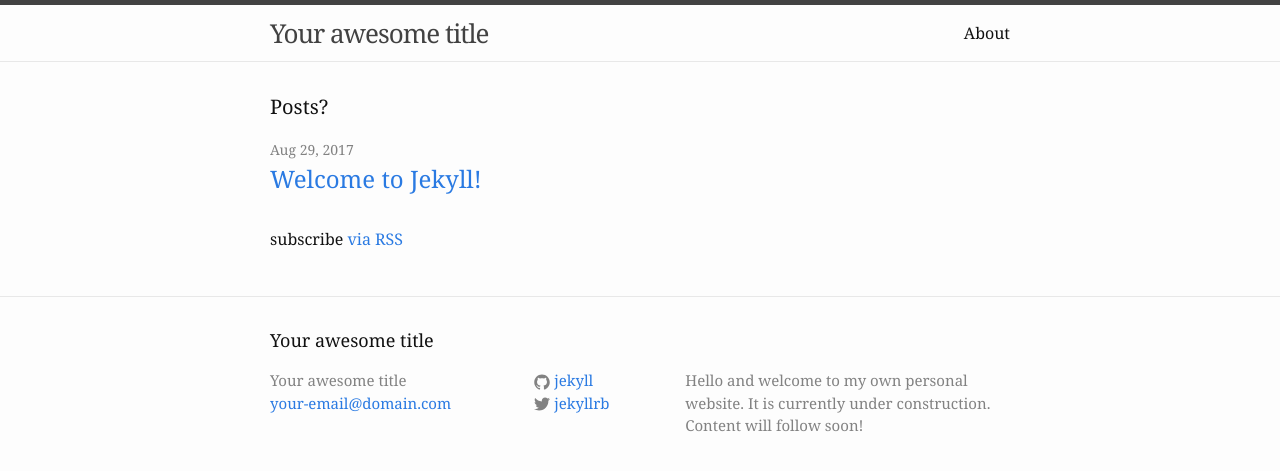
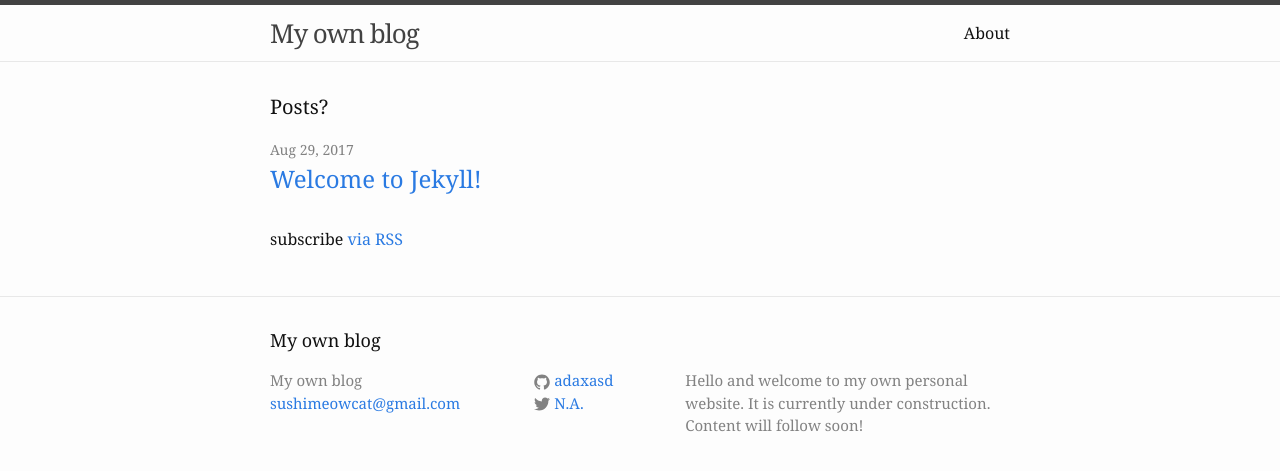
Before and after one commit to adaxasd/adaxasd.github.io, a Jekyll site: the page built from index.html, in a window 1280 px wide. Shown: the top 471 px of the page. Built offline with Jekyll 4.4.1, drawn with Linux system fonts in a browser that asks for light colours.

Commit message:
Title, email, url, twitter changed

```diff
--- a/_config.yml
+++ b/_config.yml
@@ -6,16 +6,16 @@
 # 'jekyll serve'. If you change this file, please restart the server process.
 
 # Site settings
-title: Your awesome title
-email: your-email@domain.com
+title: My own blog
+email: sushimeowcat@gmail.com
 description: > # this means to ignore newlines until "baseurl:"
   Hello and welcome to my own personal website.
   It is currently under construction.
   Content will follow soon!
 baseurl: "" # the subpath of your site, e.g. /blog
-url: "http://yourdomain.com" # the base hostname & protocol for your site
-twitter_username: jekyllrb
-github_username:  jekyll
+url: "https://adaxasd.github.io/" # the base hostname & protocol for your site
+twitter_username: N.A.
+github_username:  adaxasd
 
 # Build settings
 markdown: kramdown
```
